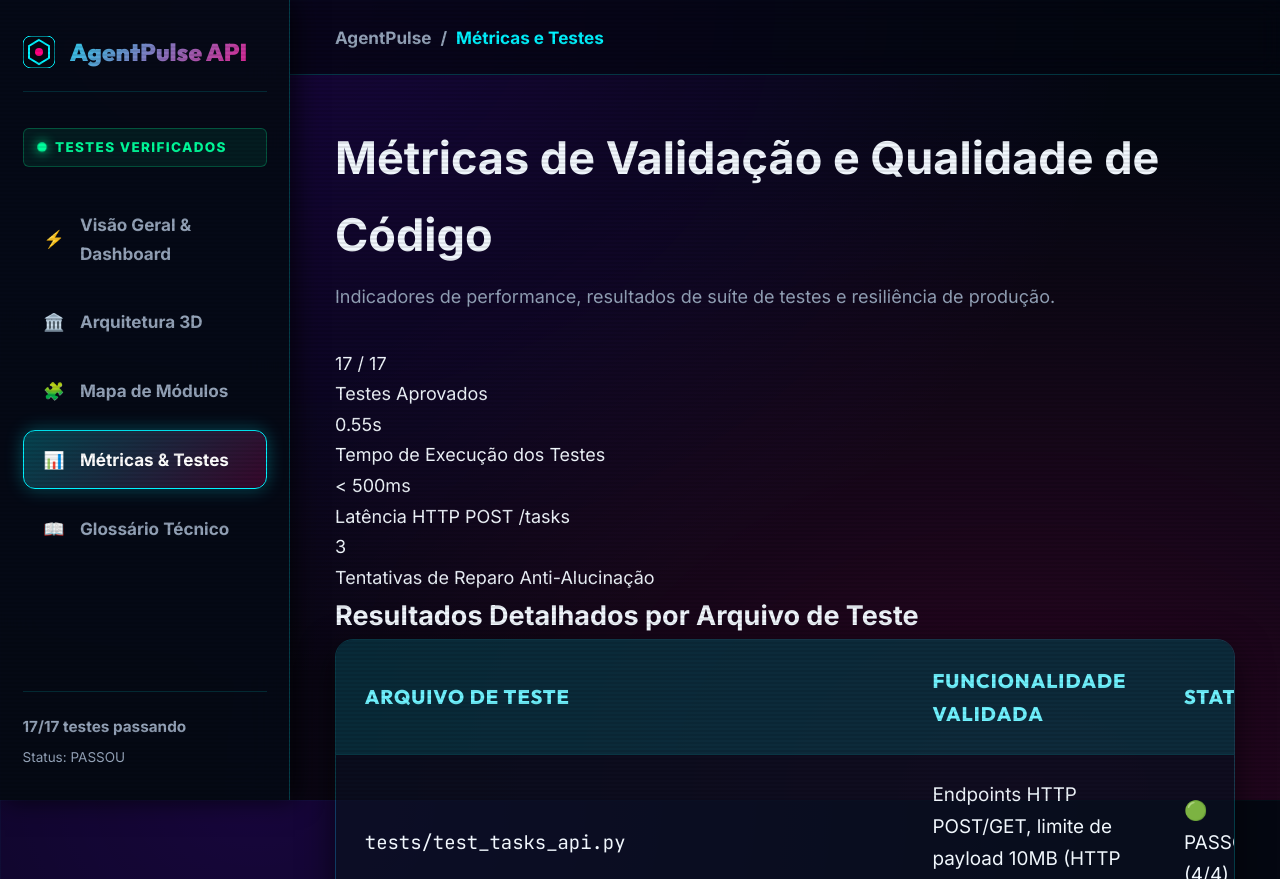
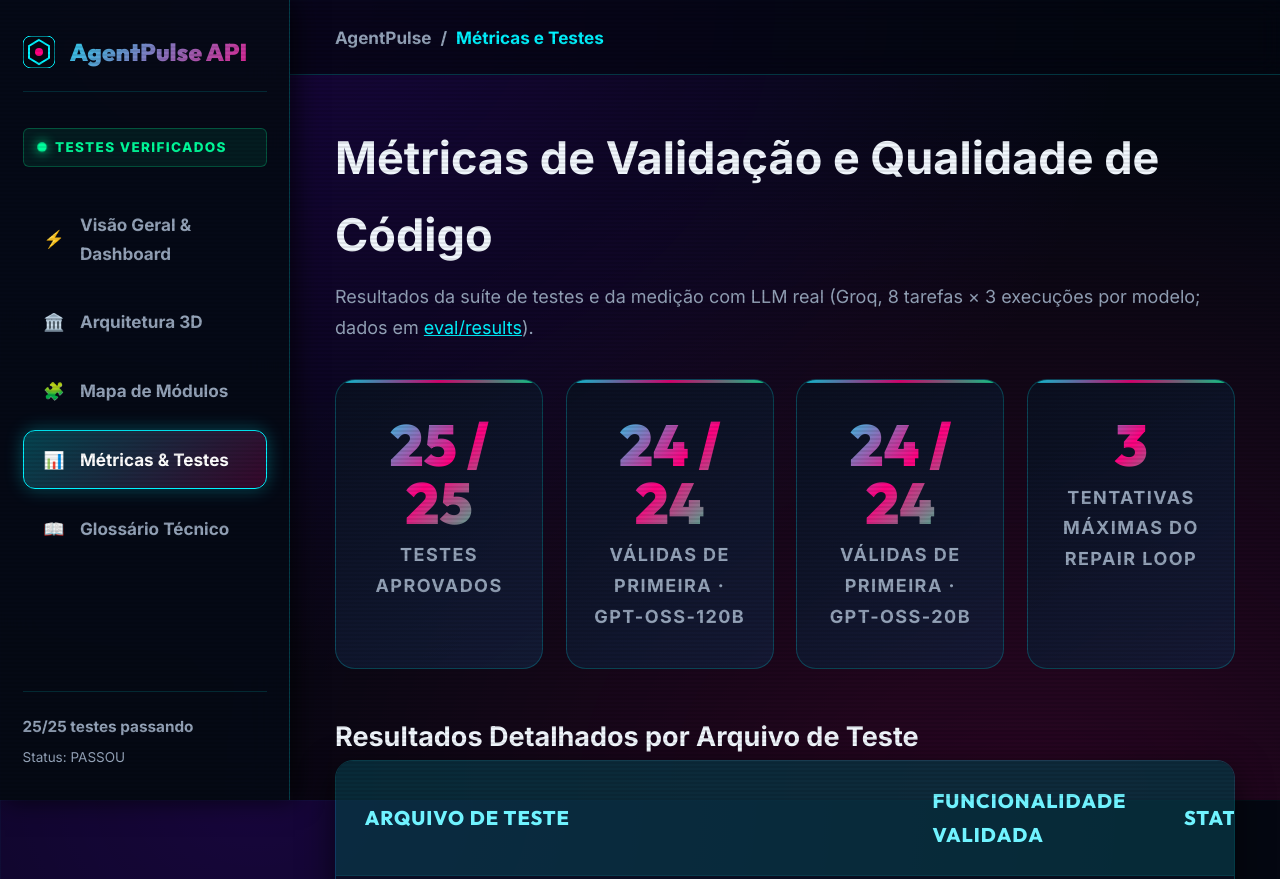
Before and after one commit to alainy-rocha-dev/AgentPulse-API, a plain HTML site: page docs/metricas.html in a window 1280 px wide. Shown: the top 879 px of the page. Drawn offline with Linux system fonts and the light colour scheme.

Commit message:
docs(pages): real numbers and the LLM feature on the docs site
- home cards: 25 tests, 24/24 valid on the first try with gpt-oss-120b and
  gpt-oss-20b, 0 altered metrics saved (replacing the generator's feature
  and action counts and an unexplained 100%)
- intro mentions the real LLM and the protected metrics; new Feature 005 card
- sidebar and verification box: 25 tests, no generator wording
- metrics page: same live results, new test file row, unmeasured latency
  claims removed, card styles that were missing on this page

Co-Authored-By: Claude Opus 5.5 <noreply@anthropic.com>
Claude-Session: https://claude.ai/code/session_019v2zhpAhRpcvf41FLk6ZCM

```diff
--- a/docs/metricas.html
+++ b/docs/metricas.html
@@ -8,6 +8,72 @@
   <title>Métricas & Testes - AgentPulse API Docs</title>
   <link rel="stylesheet" href="assets/css/styles.css">
   <script src="assets/js/data.js"></script>
+  <style>
+    .metrics-panel {
+      display: grid;
+      grid-template-columns: repeat(4, 1fr);
+      gap: 1.25rem;
+      margin-bottom: 2.5rem;
+    }
+
+    @media (max-width: 1024px) {
+      .metrics-panel {
+        grid-template-columns: repeat(2, 1fr);
+      }
+    }
+
+    @media (max-width: 580px) {
+      .metrics-panel {
+        grid-template-columns: 1fr;
+      }
+    }
+
+    .metric-box {
+      background: linear-gradient(145deg, rgba(10, 16, 32, 0.95), rgba(20, 30, 58, 0.85));
+      border: 1px solid rgba(0, 243, 255, 0.22);
+      border-radius: 20px;
+      padding: 2rem 1.5rem;
+      text-align: center;
+      position: relative;
+      overflow: hidden;
+      transition: all 0.3s ease;
+    }
+
+    .metric-box::before {
+      content: "";
+      position: absolute;
+      top: 0; left: 0; right: 0; height: 3px;
+      background: linear-gradient(90deg, #00f3ff, #ff007f, #00ff9d);
+      opacity: 0.8;
+    }
+
+    .metric-box:hover {
+      border-color: rgba(0, 243, 255, 0.6);
+      box-shadow: 0 15px 40px rgba(0, 243, 255, 0.15), 0 0 30px rgba(0, 243, 255, 0.1);
+      transform: translateY(-4px);
+    }
+
+    .metric-value {
+      font-family: 'Outfit', 'Inter', sans-serif;
+      font-size: 3.2rem;
+      font-weight: 900;
+      background: linear-gradient(135deg, #00f3ff 0%, #ff007f 50%, #00ff9d 100%);
+      -webkit-background-clip: text;
+      -webkit-text-fill-color: transparent;
+      background-clip: text;
+      line-height: 1;
+      margin-bottom: 0.5rem;
+    }
+
+    .metric-label {
+      font-size: 1rem;
+      font-weight: 700;
+      color: var(--text-muted);
+      text-transform: uppercase;
+      letter-spacing: 0.08em;
+    }
+
+  </style>
 </head>
 <body>
   <div class="app-layout">
@@ -42,7 +108,7 @@
       </nav>
 
       <div class="sidebar-footer">
-        <p><strong>17/17 testes passando</strong></p>
+        <p><strong>25/25 testes passando</strong></p>
         <p style="font-size: 0.75rem; margin-top: 0.3rem;">Status: PASSOU</p>
       </div>
     </aside>
@@ -57,24 +123,24 @@
 
       <main style="padding: 2.5rem; max-width: 1400px; width: 100%;">
         <h1 style="font-size: 2.5rem; margin-bottom: 0.5rem;">Métricas de Validação e Qualidade de Código</h1>
-        <p style="color: var(--text-muted); margin-bottom: 2rem;">Indicadores de performance, resultados de suíte de testes e resiliência de produção.</p>
+        <p style="color: var(--text-muted); margin-bottom: 2rem;">Resultados da suíte de testes e da medição com LLM real (Groq, 8 tarefas × 3 execuções por modelo; dados em <a href="https://github.com/alainy-rocha-dev/AgentPulse-API#measuring-it-with-a-real-model" style="color: var(--primary);">eval/results</a>).</p>
 
         <section class="metrics-panel">
           <div class="metric-box">
-            <div class="metric-value">17 / 17</div>
+            <div class="metric-value">25 / 25</div>
             <div class="metric-label">Testes Aprovados</div>
           </div>
           <div class="metric-box">
-            <div class="metric-value">0.55s</div>
-            <div class="metric-label">Tempo de Execução dos Testes</div>
+            <div class="metric-value">24 / 24</div>
+            <div class="metric-label">Válidas de primeira · gpt-oss-120b</div>
           </div>
           <div class="metric-box">
-            <div class="metric-value">&lt; 500ms</div>
-            <div class="metric-label">Latência HTTP POST /tasks</div>
+            <div class="metric-value">24 / 24</div>
+            <div class="metric-label">Válidas de primeira · gpt-oss-20b</div>
           </div>
           <div class="metric-box">
             <div class="metric-value">3</div>
-            <div class="metric-label">Tentativas de Reparo Anti-Alucinação</div>
+            <div class="metric-label">Tentativas máximas do repair loop</div>
           </div>
         </section>
 
@@ -125,6 +191,11 @@
                 <td>Integração entre Worker Celery, orquestração e persistência.</td>
                 <td>🟢 PASSOU (2/2)</td>
               </tr>
+              <tr>
+                <td><code>tests/test_llm_client_and_metrics.py</code></td>
+                <td>Cliente do LLM sem rede (limite 429, chave inválida, falha de rede), escolha do provedor pelo ambiente e rejeição de métricas alteradas.</td>
+                <td>🟢 PASSOU (8/8)</td>
+              </tr>
             </tbody>
           </table>
         </div>
```
Also changed, not shown: docs/arquitetura.html (+2 -2 lines), docs/glossario.html (+1 -1 lines), docs/index.html (+26 -18 lines), docs/modulos.html (+1 -1 lines).
